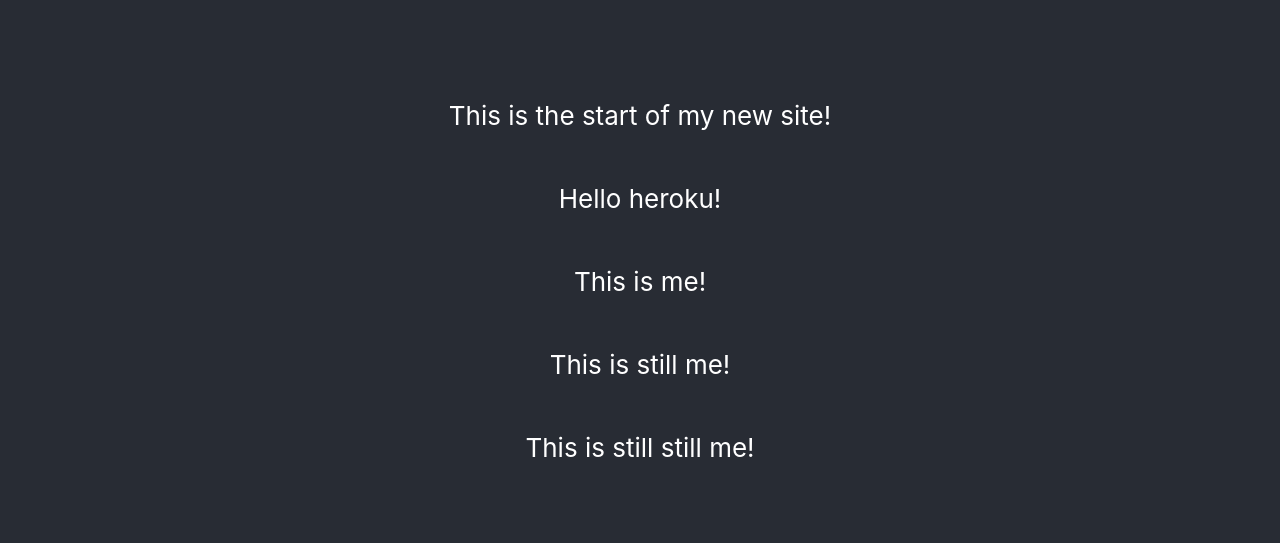
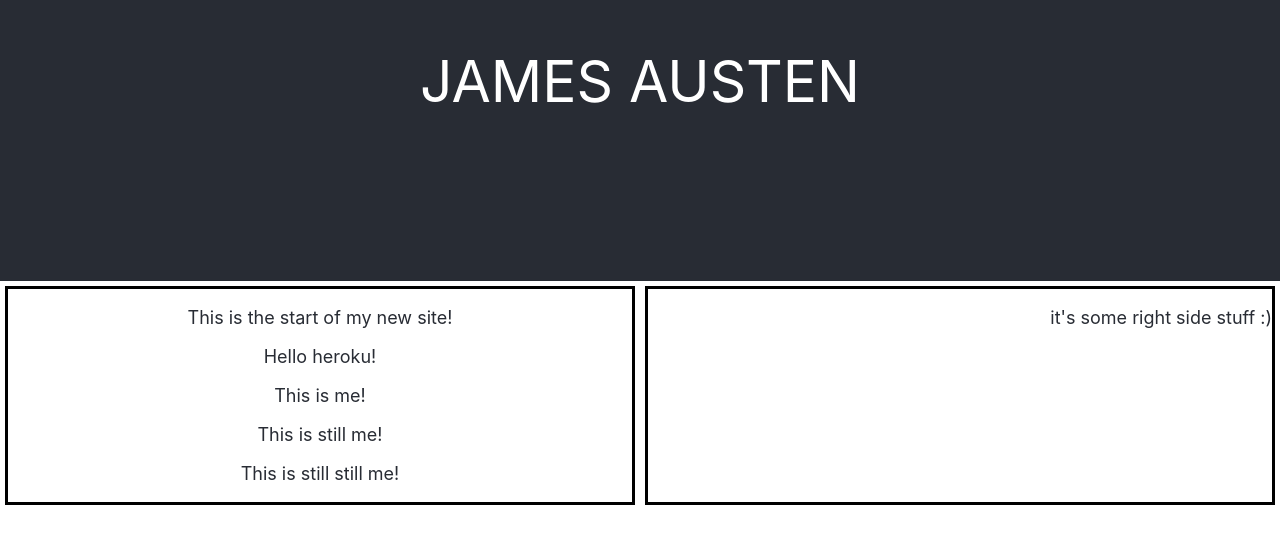
Before and after one commit to ja853/mywebsite, a React (Create React App) app: page / in a window 1280 px wide. Shown: the part 119-662 px from the top of the page. Built offline with nearby package versions, Linux system fonts and the light colour scheme.

Commit message:
addd css to homepage. refactor css and js file names to 'homepage'

```diff
--- a/src/App.css
+++ /dev/null
@@ -1,38 +0,0 @@
-.App {
-  text-align: center;
-}
-
-.App-logo {
-  height: 40vmin;
-  pointer-events: none;
-}
-
-@media (prefers-reduced-motion: no-preference) {
-  .App-logo {
-    animation: App-logo-spin infinite 20s linear;
-  }
-}
-
-.App-header {
-  background-color: #282c34;
-  min-height: 100vh;
-  display: flex;
-  flex-direction: column;
-  align-items: center;
-  justify-content: center;
-  font-size: calc(10px + 2vmin);
-  color: white;
-}
-
-.App-link {
-  color: #61dafb;
-}
-
-@keyframes App-logo-spin {
-  from {
-    transform: rotate(0deg);
-  }
-  to {
-    transform: rotate(360deg);
-  }
-}
--- a/src/App.js
+++ /dev/null
@@ -1,25 +0,0 @@
-import React from 'react';
-import logo from './logo.svg';
-import './App.css';
-import './myFormatting.css';
-
-function App() {
-  return (
-    <div className="App">
-      <header className="App-header">
-
-        <p className="Smells">This is the start of my new site!</p>
-        <p className="Smells">Hello heroku!</p>
-        <p> This is me! </p>
-        <p> This is still me! </p>
-        <p> This is still still me! </p>
-
-
-
-
-      </header>
-    </div>
-  );
-}
-
-export default App;
--- /dev/null
+++ b/src/HomePage.css
@@ -0,0 +1,71 @@
+.App {
+  text-align: center;
+}
+
+.App-logo {
+  height: 40vmin;
+  pointer-events: none;
+}
+
+.TopLeftTitle {
+  font-size: calc(25px + 4vmin);
+  background-color: #282c34;
+  min-height: 50vh;
+  display: flex;
+  flex-direction: column;
+  align-items: center;
+  justify-content: center;
+  color: white;
+}
+
+body {
+  color: #282c34;
+  font-size: calc(10px + 1vmin);
+}
+
+flexContainer {
+  display: flex;
+  flex-direction: row;
+  /*flex-wrap: wrap;*/
+  height: max-content;
+}
+
+.LeftSide {
+  margin: 5px;
+  border: solid black;
+  justify-content: right;
+  flex: 50%;
+  height: available;
+}
+
+.RightSide {
+  margin: 5px;
+  border: solid black;
+  justify-content: right;
+  display: flex;
+  flex: 50%;
+}
+
+.App-header {
+  background-color: #282c34;
+  min-height: 50vh;
+  display: flex;
+  flex-direction: column;
+  align-items: center;
+  justify-content: center;
+  font-size: calc(10px + 2vmin);
+  color: white;
+}
+
+.App-link {
+  color: #61dafb;
+}
+
+@keyframes App-logo-spin {
+  from {
+    transform: rotate(0deg);
+  }
+  to {
+    transform: rotate(360deg);
+  }
+}
--- /dev/null
+++ b/src/HomePage.js
@@ -0,0 +1,32 @@
+import React from 'react';
+import './HomePage.css';
+import './myFormatting.css';
+
+function HomePage() {
+  return (
+    <div className="App">
+      <header className="TopLeftTitle">
+        <p>JAMES AUSTEN</p>
+      </header>
+
+      <flexContainer>
+        <body className="LeftSide">
+          <p> This is the start of my new site!</p>
+          <p> Hello heroku!</p>
+          <p> This is me! </p>
+          <p> This is still me! </p>
+          <p> This is still still me! </p>
+        </body>
+
+        <body className="RightSide">
+          <p> it's some right side stuff :)</p>
+        </body>
+        <br/>
+
+      </flexContainer>
+
+    </div>
+  );
+}
+
+export default HomePage;
--- a/src/index.js
+++ b/src/index.js
@@ -1,12 +1,12 @@
 import React from 'react';
 import ReactDOM from 'react-dom';
 import './index.css';
-import App from './App';
+import HomePage from './HomePage';
 import * as serviceWorker from './serviceWorker';
 
 ReactDOM.render(
   <React.StrictMode>
-    <App />
+    <HomePage />
   </React.StrictMode>,
   document.getElementById('root')
 );
```
Also changed, not shown: 1 other file (tests, documents, lock files or other folders).
